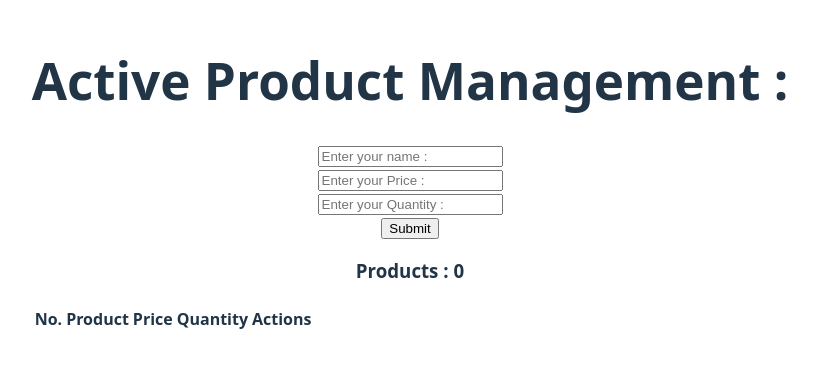
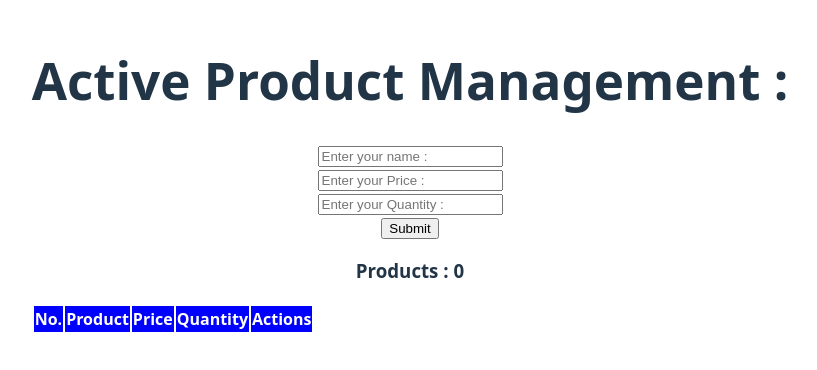
Before and after one commit to Dipok-Kumar-Ray/Explore-React-Form, a React (Vite) app: page / in a window 1280 px wide. Shown: the part 224-594 px from the top of the page, without its empty margins (230-1047 px from the left). Built offline with nearby package versions, Linux system fonts and the light colour scheme.

Commit message:
Added table dynamic output data

```diff
--- a/src/Products/ProductForm.jsx
+++ b/src/Products/ProductForm.jsx
@@ -34,9 +34,11 @@ const ProductForm = ({handleAddProduct}) => {
         price,
         quantity
        }
+       handleAddProduct(newProduct);
+
 
     //    console.log(newProduct);
-    handleAddProduct(newProduct);
+
     // if(!error){
     //     handleAddProduct(newProduct);
     // }
--- a/src/Products/ProductManagement.jsx
+++ b/src/Products/ProductManagement.jsx
@@ -3,11 +3,11 @@ import ProductForm from './ProductForm';
 import ProductTable from './ProductTable';
 
 const ProductManagement = () => {
-    const [products, setProducst] = useState([]);
+    const [products, setProducts] = useState([]);
 
     const handleAddProduct = newProduct => {
         const newProducts = [...products, newProduct];
-        setProducst(newProducts);
+        setProducts(newProducts);
     }
 
     return (
--- a/src/Products/ProductTable.jsx
+++ b/src/Products/ProductTable.jsx
@@ -6,7 +6,7 @@ const ProductTable = ({products}) => {
             <h3>Products : {products.length} </h3>
             <table>
                 <thead>
-                    <tr>
+                    <tr style={{background:'blue' , color:'white' , padding: '5px'}}>
                         <th>No.</th>
                         <th>Product</th>
                         <th>Price</th>
@@ -15,7 +15,7 @@ const ProductTable = ({products}) => {
                     </tr>
                 </thead>
 
-                <tbody>
+                <tbody style={{background:'yellow', colo:'red'}}>
                 {
                     products.map((product,index) =>     <tr key={index}>
                     <td>{ index + 1 }</td>
```
